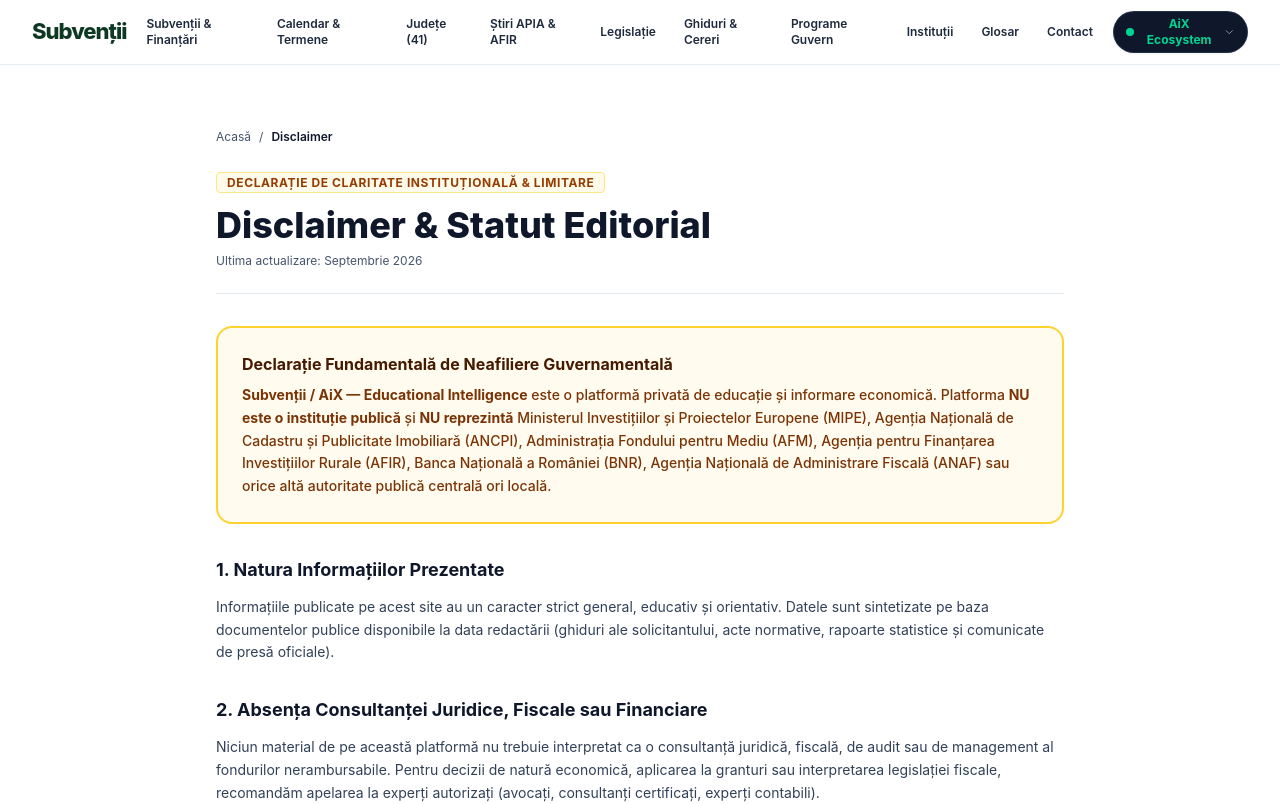
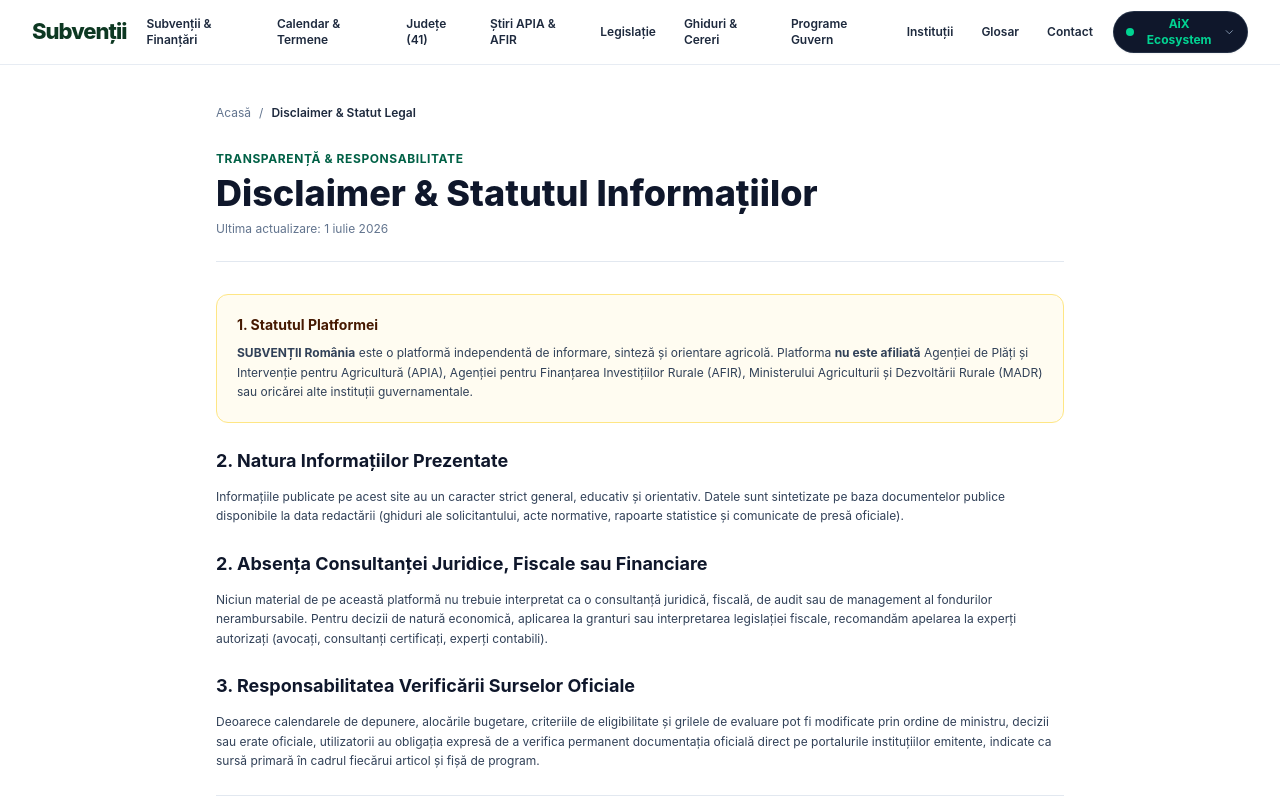
Before and after one commit to investitiiimobiliareromania/subventii, a Next.js app: page /disclaimer in a window 1280 px wide. Shown: the top 804 px of the page. Built offline with nearby package versions, Linux system fonts and the light colour scheme.

Commit message:
fix: align all layout, metadata and legal policies strictly with SUBVENTII Romania

```diff
--- a/src/app/api/ai-assistant/route.ts
+++ b/src/app/api/ai-assistant/route.ts
@@ -23,7 +23,7 @@
       citations.push("FNGCIMM - Procedură Noua Casă 2026");
       citations.push("Ministerul Finanțelor - Legea 172/2026");
     } else {
-      answer = `Pe baza informațiilor publice sintetizate de AiX Educational Intelligence, programele prezentate oferă sprijin general pentru digitalizare, eficiență energetică și investiții industriale. Te rugăm să specifici domeniul de interes (ex: IMM, Agricultură, Locuințe). Materialele au caracter exclusiv educațional.`;
+      answer = `Pe baza informațiilor oficiale sintetizate de SUBVENȚII România, schemele prezentate oferă sprijin direct pe suprafață (BISS, CRISS), eco-scheme, sprijin cuplat în zootehnie și investiții rurale prin AFIR (DR-14, DR-20, DR-30). Te rugăm să specifici sectorul tău de activitate (ex: Teren arabil, Bovine, Ovine, Pomicultură, Solarii). Informațiile au caracter orientativ bazat pe ghidurile oficiale.`;
       citations.push("Informații Publice Agregate din Surse Deschise");
     }
 
--- a/src/app/asistent-ai/page.tsx
+++ b/src/app/asistent-ai/page.tsx
@@ -11,7 +11,7 @@
   const [messages, setMessages] = useState<{ sender: "user" | "ai"; text: string; citations?: string[] }[]>([
     {
       sender: "ai",
-      text: "Salut! Sunt Asistentul AI Educațional AiX. Îți ofer sinteze și informații din surse publice deschise privind finanțările și legislația. Cu ce te pot ajuta?",
+      text: "Salut! Sunt Asistentul AI SUBVENȚII. Îți ofer sinteze și informații din surse oficiale deschise privind subvențiile agricole, intervențiile APIA & AFIR și legislația. Cu ce te pot ajuta?",
     },
   ]);
 
--- a/src/app/disclaimer/page.tsx
+++ b/src/app/disclaimer/page.tsx
@@ -5,50 +5,52 @@
 import { CONTACT_CONFIG } from "@/lib/contact/config";
 
 export const metadata: Metadata = {
-  title: "Disclaimer & Notă Legală de Exonerare | AiX Educational Intelligence",
-  description: "Declarație privind natura educațională și informativă a platformei private AiX Educational Intelligence.",
+  title: "Disclaimer & Notă Legală de Exonerare | SUBVENȚII România",
+  description: "Declarație privind natura informativă a platformei SUBVENȚII România.",
   alternates: { canonical: "https://subventii.cristianvaduva.com/disclaimer" },
 };
 
 export default function DisclaimerPage() {
+  const jsonLd = {
+    "@context": "https://schema.org",
+    "@type": "WebPage",
+    "name": "Disclaimer SUBVENȚII România",
+    "url": "https://subventii.cristianvaduva.com/disclaimer",
+  };
+
   return (
     <div className="min-h-screen flex flex-col bg-white">
+      <script type="application/ld+json" dangerouslySetInnerHTML={{ __html: JSON.stringify(jsonLd) }} />
       <Header />
 
-      <main className="flex-1 py-12 md:py-16">
+      <main className="flex-1 py-10">
         <div className="mx-auto max-w-4xl px-4 sm:px-6">
-          <nav aria-label="Navigare pe pagină" className="mb-6 flex items-center gap-2 text-xs text-slate-600">
-            <Link href="/" className="hover:text-emerald-800 transition-colors">Acasă</Link>
-            <span aria-hidden="true">/</span>
-            <span className="font-semibold text-slate-900">Disclaimer</span>
+          <nav className="mb-6 flex items-center gap-2 text-xs text-slate-500">
+            <Link href="/" className="hover:text-emerald-800">Acasă</Link>
+            <span>/</span>
+            <span className="font-semibold text-slate-800">Disclaimer &amp; Statut Legal</span>
           </nav>
 
           <header className="mb-8 border-b border-slate-200 pb-6">
-            <span className="text-xs font-bold uppercase tracking-wider text-amber-800 bg-amber-50 border border-amber-200 px-2.5 py-0.5 rounded">
-              DECLARAȚIE DE CLARITATE INSTITUȚIONALĂ &amp; LIMITARE
-            </span>
-            <h1 className="mt-3 text-3xl font-extrabold text-slate-900 sm:text-4xl">
-              Disclaimer &amp; Statut Editorial
+            <span className="text-xs font-bold uppercase tracking-wider text-emerald-800">Transparență &amp; Responsabilitate</span>
+            <h1 className="mt-1 text-3xl font-extrabold text-slate-900 sm:text-4xl">
+              Disclaimer &amp; Statutul Informațiilor
             </h1>
-            <p className="mt-2 text-xs text-slate-600">
-              Ultima actualizare: Septembrie 2026
-            </p>
+            <p className="mt-2 text-xs text-slate-500">Ultima actualizare: 1 iulie 2026</p>
           </header>
 
-          <div className="space-y-8 text-sm text-slate-700 leading-relaxed">
-            <div className="rounded-2xl border-2 border-amber-300 bg-amber-50/80 p-6">
-              <h2 className="text-base font-bold text-amber-950 mb-2">
-                Declarație Fundamentală de Neafiliere Guvernamentală
-              </h2>
-              <p className="text-amber-900 font-medium">
-                <strong>Subvenții / AiX — Educational Intelligence</strong> este o platformă privată de educație și informare economică.
-                Platforma <strong>NU este o instituție publică</strong> și <strong>NU reprezintă</strong> Ministerul Investițiilor și Proiectelor Europene (MIPE), Agenția Națională de Cadastru și Publicitate Imobiliară (ANCPI), Administrația Fondului pentru Mediu (AFM), Agenția pentru Finanțarea Investițiilor Rurale (AFIR), Banca Națională a României (BNR), Agenția Națională de Administrare Fiscală (ANAF) sau orice altă autoritate publică centrală ori locală.
+          <div className="prose prose-slate max-w-none text-xs leading-relaxed space-y-6 text-slate-700">
+            <section className="rounded-xl border border-amber-200 bg-amber-50/70 p-5">
+              <h2 className="text-sm font-bold text-amber-950 mb-2">1. Statutul Platformei</h2>
+              <p>
+                <strong>SUBVENȚII România</strong> este o platformă independentă de informare, sinteză și orientare agricolă.
+                Platforma <strong>nu este afiliată</strong> Agenției de Plăți și Intervenție pentru Agricultură (APIA), Agenției pentru Finanțarea Investițiilor Rurale (AFIR), Ministerului Agriculturii și Dezvoltării Rurale (MADR) sau oricărei alte instituții guvernamentale.
               </p>
-            </div>
+            </section>
 
             <section>
               <h2 className="text-lg font-bold text-slate-900 mb-3">
-                1. Natura Informațiilor Prezentate
+                2. Natura Informațiilor Prezentate
               </h2>
               <p>
                 Informațiile publicate pe acest site au un caracter strict general, educativ și orientativ. Datele sunt sintetizate pe baza documentelor publice disponibile la data redactării (ghiduri ale solicitantului, acte normative, rapoarte statistice și comunicate de presă oficiale).
--- a/src/app/layout.tsx
+++ b/src/app/layout.tsx
@@ -2,30 +2,33 @@
 import { VisitorTracker } from "@/components/visitor-tracker";
 import "./globals.css";
 
-const siteTitle = "AiX — Educational Intelligence | Educație și Informare Finanțări";
+const siteTitle = "SUBVENȚII România — Platforma Națională de Informare Subvenții Agricole, APIA & AFIR";
 const siteDescription =
-  "Platformă privată de educație și informare care organizează și explică informații publice despre finanțări, antreprenoriat, legislație și economie.";
+  "Ghidul complet al subvențiilor agricole APIA, fondurilor nerambursabile AFIR, intervențiilor MADR, legislației oficiale și oportunităților de finanțare pentru toate cele 41 de județe din România.";
 
 export const metadata: Metadata = {
   metadataBase: new URL("https://subventii.cristianvaduva.com"),
   title: {
     default: siteTitle,
-    template: "%s | AiX Educational Intelligence",
+    template: "%s | SUBVENȚII România",
   },
   description: siteDescription,
   alternates: {
     canonical: "https://subventii.cristianvaduva.com/",
   },
   keywords: [
-    "AiX Educational Intelligence",
-    "educatie financiara",
-    "informatii publice",
-    "finantari si granturi",
-    "concepte economice",
-    "legislatie imm",
-    "antreprenoriat",
+    "subventii agricole",
+    "APIA",
+    "AFIR",
+    "MADR",
+    "plati directe",
+    "eco-scheme",
+    "tineri fermieri",
+    "fonduri europene agricultura",
+    "legislatie agricola",
+    "subventii judete romania",
   ],
-  authors: [{ name: "AiX — Educational Intelligence" }],
+  authors: [{ name: "SUBVENȚII România" }],
   robots: {
     index: true,
     follow: true,
@@ -41,7 +44,7 @@
     type: "website",
     locale: "ro_RO",
     url: "https://subventii.cristianvaduva.com",
-    siteName: "AiX — Educational Intelligence",
+    siteName: "SUBVENȚII România",
     title: siteTitle,
     description: siteDescription,
     images: [
@@ -79,14 +82,14 @@
         "@type": "WebSite",
         "@id": "https://subventii.cristianvaduva.com/#website",
         "url": "https://subventii.cristianvaduva.com",
-        "name": "AiX — Educational Intelligence",
-        "description": "Platformă privată de educație și informare privind finanțările și legislația",
+        "name": "SUBVENȚII România",
+        "description": "Platformă națională de informare privind subvențiile agricole, fondurile europene și legislația de profil",
         "potentialAction": [
           {
             "@type": "SearchAction",
             "target": {
               "@type": "EntryPoint",
-              "urlTemplate": "https://subventii.cristianvaduva.com/programes?q={search_term_string}"
+              "urlTemplate": "https://subventii.cristianvaduva.com/finantari?q={search_term_string}"
             },
             "query-input": "required name=search_term_string"
           }
@@ -95,7 +98,7 @@
       {
         "@type": "Organization",
         "@id": "https://subventii.cristianvaduva.com/#organization",
-        "name": "AiX — Educational Intelligence",
+        "name": "SUBVENȚII România",
         "url": "https://subventii.cristianvaduva.com",
         "logo": {
           "@type": "ImageObject",
--- a/src/app/politica-cookies/page.tsx
+++ b/src/app/politica-cookies/page.tsx
@@ -5,14 +5,22 @@
 import { CONTACT_CONFIG } from "@/lib/contact/config";
 
 export const metadata: Metadata = {
-  title: "Politica privind Modulele Cookie | AiX Educational Intelligence",
-  description: "Informații transparente privind utilizarea tehnologiilor de stocare locală și a modulelor cookie pe platforma AiX Educational Intelligence.",
+  title: "Politica privind Modulele Cookie | SUBVENȚII România",
+  description: "Informații transparente privind utilizarea tehnologiilor de stocare locală și a modulelor cookie pe platforma SUBVENȚII România.",
   alternates: { canonical: "https://subventii.cristianvaduva.com/politica-cookies" },
 };
 
-export default function CookiePolicyPage() {
+export default function CookiesPolicyPage() {
+  const jsonLd = {
+    "@context": "https://schema.org",
+    "@type": "WebPage",
+    "name": "Politica privind Modulele Cookie SUBVENȚII România",
+    "url": "https://subventii.cristianvaduva.com/politica-cookies",
+  };
+
   return (
     <div className="min-h-screen flex flex-col bg-white">
+      <script type="application/ld+json" dangerouslySetInnerHTML={{ __html: JSON.stringify(jsonLd) }} />
       <Header />
 
       <main className="flex-1 py-12 md:py-16">
@@ -24,39 +32,38 @@
           </nav>
 
           <header className="mb-8 border-b border-slate-200 pb-6">
-            <span className="text-xs font-bold uppercase tracking-wider text-emerald-800">
-              TRANSPARENȚĂ &amp; CONFIDENȚIALITATE DIGITALĂ
+            <span className="text-xs font-bold uppercase tracking-wider text-emerald-800 bg-emerald-50 border border-emerald-200 px-2.5 py-0.5 rounded">
+              TRANSPARENȚĂ &amp; TEHNOLOGIE
             </span>
-            <h1 className="mt-2 text-3xl font-extrabold text-slate-900 sm:text-4xl">
-              Politica privind Modulele Cookie
+            <h1 className="mt-3 text-3xl font-extrabold text-slate-900 sm:text-4xl">
+              Politica privind Modulele Cookie &amp; Stocarea Locală
             </h1>
             <p className="mt-2 text-xs text-slate-600">
-              Ultima actualizare: Septembrie 2026 • Politica descrie comportamentul tehnic identificat la momentul auditului.
+              Ultima actualizare: 1 iulie 2026
             </p>
           </header>
 
           <div className="space-y-8 text-sm text-slate-700 leading-relaxed">
-            <section className="rounded-xl border border-slate-200 bg-slate-50 p-5">
-              <h2 className="text-base font-bold text-slate-900 mb-2">
-                1. Ce Sunt Modulele Cookie și Tehnologiile de Stocare Locală?
+            <section>
+              <h2 className="text-lg font-bold text-slate-900 mb-3">
+                1. Ce Sunt Cookie-urile și Tehnologiile Similare?
               </h2>
               <p>
-                Un modul cookie este un fișier text de mici dimensiuni salvat pe dispozitivul dumneavoastră (computer, tabletă, telefon) la accesarea unui site web. Pe lângă cookie-uri tradiționale, platformele moderne utilizează <strong>stocarea locală (localStorage)</strong> a browserului pentru a asigura funcționalități rapide și private, fără a transmite date pe server.
+                Un modul cookie este un fișier text de mici dimensiuni pe care un site îl salvează pe computerul sau dispozitivul dumneavoastră mobil atunci când îl vizitați. Acest fișier permite site-ului să vă rețină acțiunile și preferințele (cum ar fi județul selectat, filtrele aplicate sau starea barelor de navigare) pe o perioadă de timp.
               </p>
             </section>
 
             <section>
               <h2 className="text-lg font-bold text-slate-900 mb-3">
-                2. Cum Utilizează Platforma AiX Aceste Tehnologii?
+                2. Cum Utilizează Platforma SUBVENȚII Aceste Tehnologii?
               </h2>
               <p className="mb-3">
-                Platforma <strong>AiX Educational Intelligence</strong> adoptă o abordare strict axată pe confidențialitate și minimizarea datelor:
+                Platforma <strong>SUBVENȚII România</strong> adoptă o abordare strict axată pe confidențialitate și minimizarea datelor:
               </p>
 
               <div className="space-y-4">
                 <div className="rounded-xl border border-slate-200 p-4 bg-white">
                   <h3 className="text-sm font-bold text-slate-900 mb-1">
-                    A. Tehnologii Strict Necesare &amp; Funcționale (localStorage)
                   </h3>
                   <p className="text-xs text-slate-600">
                     Folosim memoria locală a browserului (<code>localStorage</code>) pentru funcționalitatea de <strong>Programe Salvate / Bookmarks</strong>. Aceste date rămân exclusiv în dispozitivul dumneavoastră, nu sunt transmise către servere externe și nu sunt asociate cu profiluri de utilizator.
--- a/src/app/termeni-si-conditii/page.tsx
+++ b/src/app/termeni-si-conditii/page.tsx
@@ -5,14 +5,22 @@
 import { CONTACT_CONFIG } from "@/lib/contact/config";
 
 export const metadata: Metadata = {
-  title: "Termeni și Condiții | AiX Educational Intelligence",
-  description: "Termenii și condițiile de utilizare a platformei private de educație și informare AiX Educational Intelligence.",
+  title: "Termeni și Condiții | SUBVENȚII România",
+  description: "Termenii și condițiile de utilizare a platformei de informare SUBVENȚII România.",
   alternates: { canonical: "https://subventii.cristianvaduva.com/termeni-si-conditii" },
 };
 
-export default function TermsAndConditionsPage() {
+export default function TermsPage() {
+  const jsonLd = {
+    "@context": "https://schema.org",
+    "@type": "WebPage",
+    "name": "Termeni și Condiții SUBVENȚII România",
+    "url": "https://subventii.cristianvaduva.com/termeni-si-conditii",
+  };
+
   return (
     <div className="min-h-screen flex flex-col bg-white">
+      <script type="application/ld+json" dangerouslySetInnerHTML={{ __html: JSON.stringify(jsonLd) }} />
       <Header />
 
       <main className="flex-1 py-12 md:py-16">
@@ -24,24 +32,24 @@
           </nav>
 
           <header className="mb-8 border-b border-slate-200 pb-6">
-            <span className="text-xs font-bold uppercase tracking-wider text-emerald-800">
-              DOCUMENT JURIDIC &amp; CONDIȚII DE UTILIZARE
+            <span className="text-xs font-bold uppercase tracking-wider text-emerald-800 bg-emerald-50 border border-emerald-200 px-2.5 py-0.5 rounded">
+              CADRU CONTRACTUAL &amp; EDITORIAL
             </span>
-            <h1 className="mt-2 text-3xl font-extrabold text-slate-900 sm:text-4xl">
+            <h1 className="mt-3 text-3xl font-extrabold text-slate-900 sm:text-4xl">
               Termeni și Condiții de Utilizare
             </h1>
             <p className="mt-2 text-xs text-slate-600">
-              Ultima actualizare: Septembrie 2026 • Versiunea 2.4
+              Ultima actualizare: 1 iulie 2026
             </p>
           </header>
 
           <div className="space-y-8 text-sm text-slate-700 leading-relaxed">
-            <section className="rounded-xl border border-emerald-100 bg-emerald-50/50 p-5">
-              <h2 className="text-base font-bold text-slate-900 mb-2">
-                1. Statutul Juridic și Natura Educațională a Platformei
+            <section>
+              <h2 className="text-lg font-bold text-slate-900 mb-3">
+                1. Acceptarea Termenilor și Statutul Platformei
               </h2>
               <p>
-                Platforma <strong>AiX — Educational Intelligence</strong> (accesibilă la adresa <code>subventii.cristianvaduva.com</code>) este o platformă privată de educație, sinteză și informare economică.
+                Platforma <strong>SUBVENȚII România</strong> (accesibilă la adresa <code>subventii.cristianvaduva.com</code>) este un portal independent de sinteză și informare agricolă.
                 Aceasta <strong>nu este o instituție publică</strong>, nu reprezintă o autoritate guvernamentală sau europeană și nu substituie comunicările oficiale emise de Ministerul Investițiilor și Proiectelor Europene (MIPE), Agenția Națională de Cadastru și Publicitate Imobiliară (ANCPI), Administrația Fondului pentru Mediu (AFM), Agenția pentru Finanțarea Investițiilor Rurale (AFIR) sau alte organisme emitente.
               </p>
             </section>
--- a/src/components/ai-assistant-drawer.tsx
+++ b/src/components/ai-assistant-drawer.tsx
@@ -10,7 +10,7 @@
   const [messages, setMessages] = useState<{ sender: "user" | "ai"; text: string; citations?: string[] }[]>([
     {
       sender: "ai",
-      text: "Salut! Sunt Asistentul AI Educațional AiX. Îți ofer sinteze și informații structurate din surse publice deschise privind finanțările și legislația. Cu ce te pot ajuta?",
+      text: "Salut! Sunt Asistentul AI SUBVENȚII. Îți ofer sinteze și informații structurate din surse oficiale deschise privind subvențiile agricole, intervențiile APIA & AFIR și legislația de profil. Cu ce te pot ajuta?",
     },
   ]);
 
```
